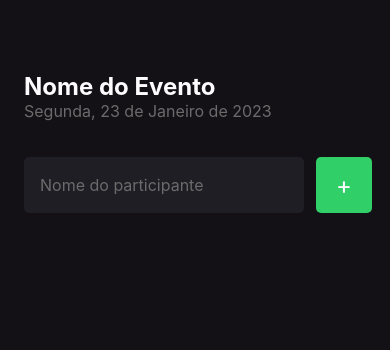
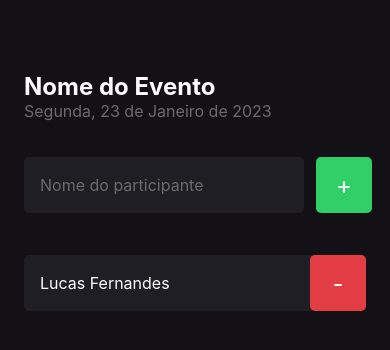
Before and after one commit to lucasmfg7/iamhere, a React Native app: screen / in a window 390 px wide. Shown: the top 350 px of the page. Built offline with nearby package versions, Linux system fonts and the light colour scheme.

Commit message:
Criando Componente Participant

```diff
--- /dev/null
+++ b/src/components/Participant/index.tsx
@@ -0,0 +1,15 @@
+import { Text, TouchableOpacity, View } from 'react-native'
+
+import { styles } from './styles'
+
+export const Participant = () => {
+  return (
+    <View style={styles.container}>
+      <Text style={styles.name}>Lucas Fernandes</Text>
+
+      <TouchableOpacity style={styles.button}>
+        <Text style={styles.buttonText}>-</Text>
+      </TouchableOpacity>
+    </View>
+  );
+};
--- /dev/null
+++ b/src/components/Participant/styles.ts
@@ -0,0 +1,30 @@
+import { StyleSheet } from 'react-native'
+
+export const styles = StyleSheet.create({
+  container: {
+    width: "100%",
+    backgroundColor: "#1F1E25",
+    borderRadius: 5,
+    flexDirection: "row",
+    alignItems: "center",
+    marginBottom: 10,
+  },
+  name: {
+    flex: 1,
+    fontSize: 16,
+    color: "#FDFCFE",
+    marginLeft: 16,
+  },
+  button: {
+    width: 56,
+    height: 56,
+    borderRadius: 5,
+    backgroundColor: "#E23C44",
+    alignItems: "center",
+    justifyContent: "center",
+  },
+  buttonText: {
+    color: "#FDFCFE",
+    fontSize: 24,
+  },
+});
--- a/src/screens/Home/index.tsx
+++ b/src/screens/Home/index.tsx
@@ -1,5 +1,6 @@
 import { Text, TextInput, TouchableOpacity, View } from 'react-native'
 
+import { Participant } from '../../components/Participant'
 import { styles } from './styles'
 
 export default function Home() {
@@ -21,6 +22,8 @@
           <Text style={styles.buttonText}>+</Text>
         </TouchableOpacity>
       </View>
+
+      <Participant />
     </View>
   );
 }
```
